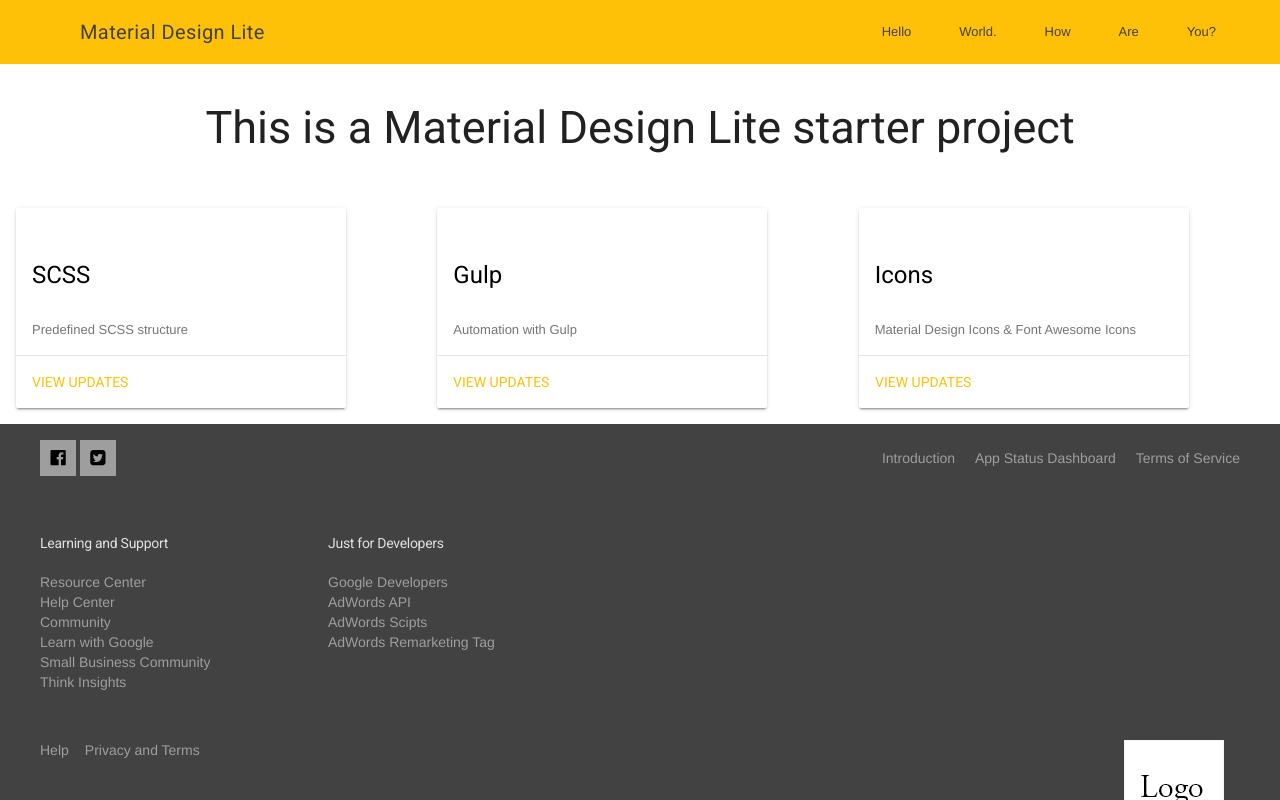
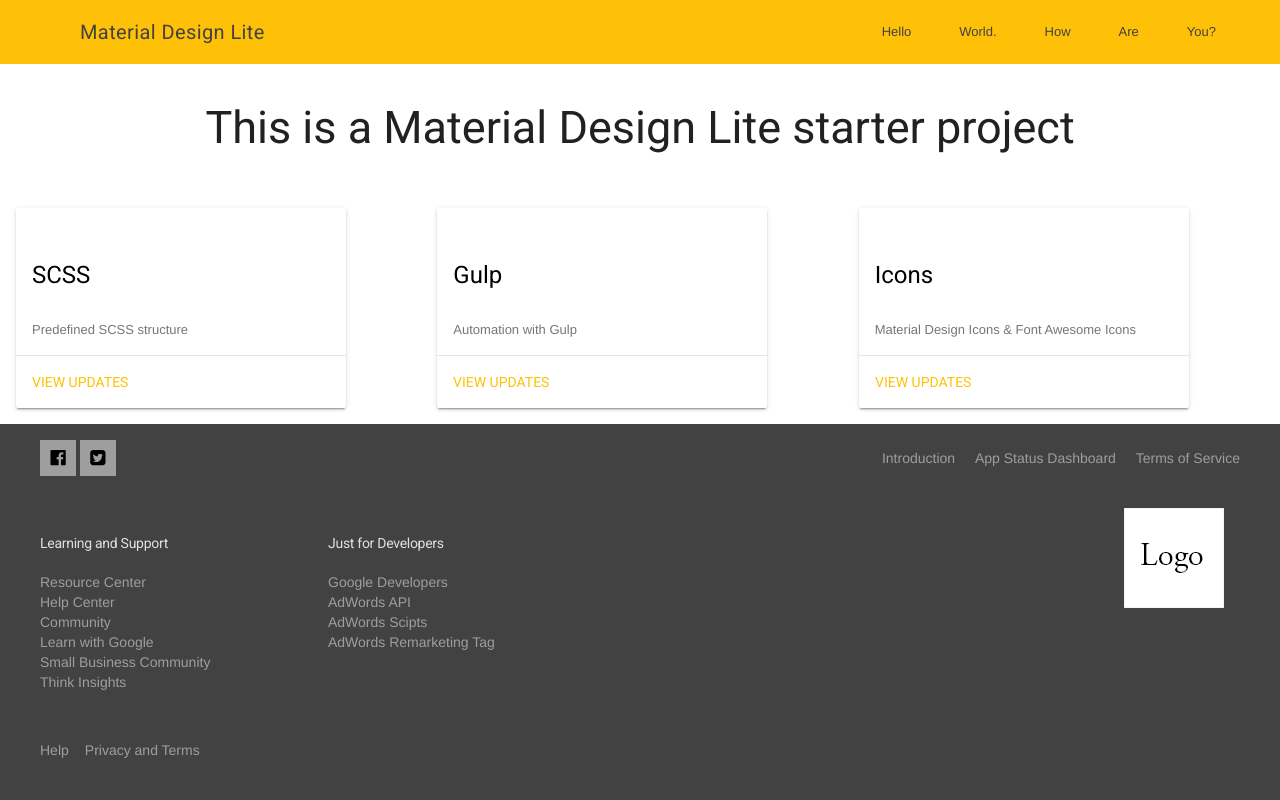
Before and after one commit to sandorTuranszky/Material-Design-Lite-starter-project, a website: page app/index.html in a window 1280 px wide. Drawn offline with Linux system fonts and the light colour scheme; files that its build step writes are made by us from their sources; files whose address does not match are found by name.

Commit message:
move logo into middle secction in footer

```diff
--- a/app/index.html
+++ b/app/index.html
@@ -4,7 +4,7 @@
     <meta charset="utf-8">
     <meta http-equiv="X-UA-Compatible" content="IE=edge">
     <meta name="description" content="A front-end template that helps you build fast, modern mobile web apps.">
-    <meta name="viewport" content="width=device-width, initial-scale=1">
+    <meta name="viewport" content="width=device-width, initial-scale=1.0">
     <title>Material Design Lite Starter Project</title>
     <link rel="shortcut icon" href="favicon.png" />
 
@@ -23,8 +23,8 @@
     <!-- endinject -->
 
     <!-- inject:css -->
+    <link rel="stylesheet" href="css/components/icons--modifiers.css">
     <link rel="stylesheet" href="css/app.css">
-    <link rel="stylesheet" href="css/components/icons--modifiers.css">
     <!-- endinject -->
 </head>
 <body>
@@ -144,19 +144,17 @@
                         <li><a href="#">AdWords Remarketing Tag</a></li>
                     </ul>
                 </div>
-            </div>
-            <div class="mdl-mega-footer__bottom-section">
-                <div class="mdl-mega-footer__left-section">
-                    <ul class="mdl-mega-footer__link-list">
-                        <li><a href="#">Help</a></li>
-                        <li><a href="#">Privacy and Terms</a></li>
-                    </ul>
-                </div>
                 <div class="mdl-mega-footer__right-section">
                     <div class="mdl-logo">
                         <img src="/assets/images/logo.png">
                     </div>
                 </div>
+            </div>
+            <div class="mdl-mega-footer__bottom-section">
+                <ul class="mdl-mega-footer__link-list">
+                    <li><a href="#">Help</a></li>
+                    <li><a href="#">Privacy and Terms</a></li>
+                </ul>
             </div>
         </footer>
 
```
